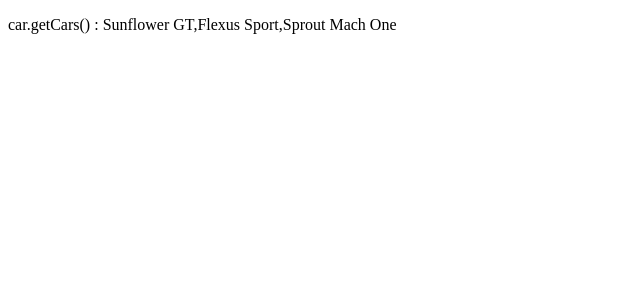
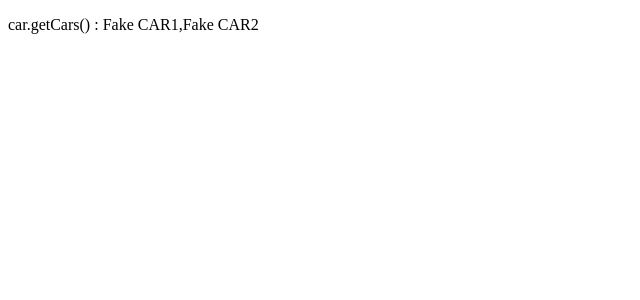
Before and after one commit to rooreckless/typescript-learn-fastest-udemy, an Angular app in the folder project_angular_01/: page / in a window 1280 px wide. Shown: the top 300 px of the page, without its empty margins (0-640 px from the left). Built offline with nearby package versions, Linux system fonts and the light colour scheme.

Commit message:
新たにサービスを増やしても、DI/DIPができているのでprovidersを書き換えるだけでいい。

```diff
--- a/project_angular_01/src/app/app.ts
+++ b/project_angular_01/src/app/app.ts
@@ -12,7 +12,7 @@
 // }
 
 import {Component,Inject} from '@angular/core';
-import {CarService} from './car.service';
+import {CarService,FakeCarService} from './car.service';
 import {ABSTRACT_CAR_SERVICE,AbstractCarService} from './abstract.car.service';
 
 @Component({
@@ -24,7 +24,11 @@ import {ABSTRACT_CAR_SERVICE,AbstractCarService} from './abstract.car.service';
   // DIPのために、providers配列でCarServiceを登録
   //これは、抽象クラスと、実装クラスのひもづけを行う部分でもある
   providers: [
-    { provide: ABSTRACT_CAR_SERVICE, useClass: CarService }
+    // { provide: ABSTRACT_CAR_SERVICE, useClass: CarService }
+    // DI/DIPが成り立っているので、provicers配列で
+    //AbstractCarServiceに紐づける実装クラスを変更するだけで
+    //コンポーネント側のコードを一切変更せずに、サービスの入れ替えが可能
+    { provide: ABSTRACT_CAR_SERVICE, useClass: FakeCarService }
   ],
 imports: [],
 })
--- a/project_angular_01/src/app/car.service.ts
+++ b/project_angular_01/src/app/car.service.ts
@@ -17,3 +17,18 @@ export class CarService implements AbstractCarService {
         return this.cars[id];
     }
 }
+
+// もう一つ、AbstractCarServiceを実装したFakeCarServiceクラスの定義
+// テスト用のサービスとして使うことができる
+@Injectable()
+export class FakeCarService implements AbstractCarService {
+    cars = ['Fake CAR1', 'Fake CAR2'];
+
+    getCars(): string[] {
+        return this.cars;
+    }
+
+    getCar(id: number) {
+        return this.cars[id];
+    }
+}
```
